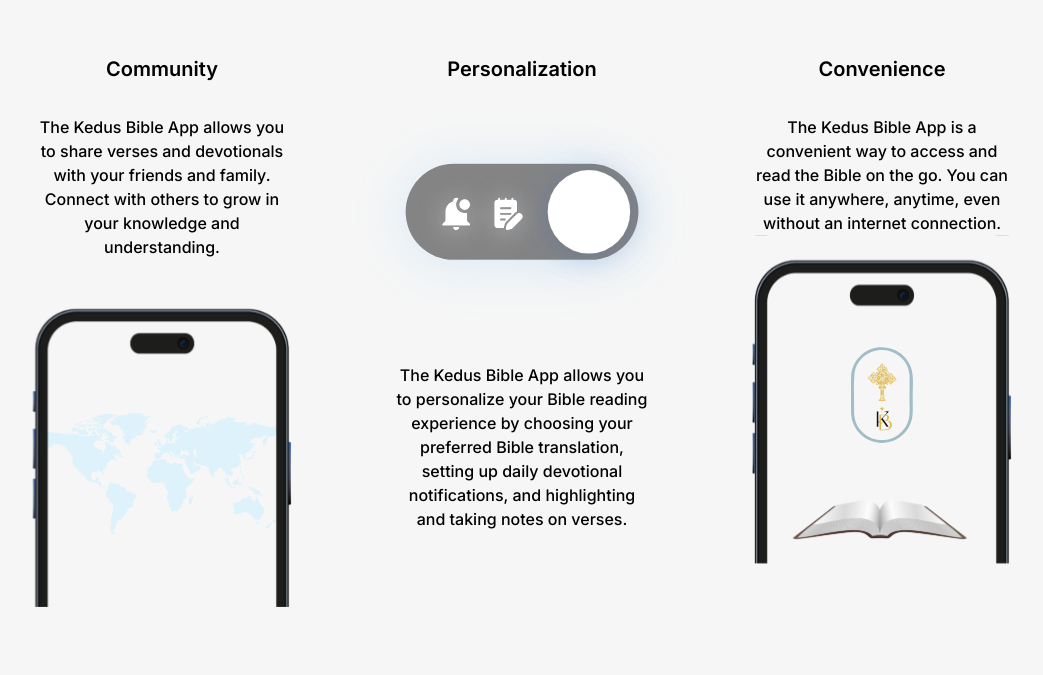
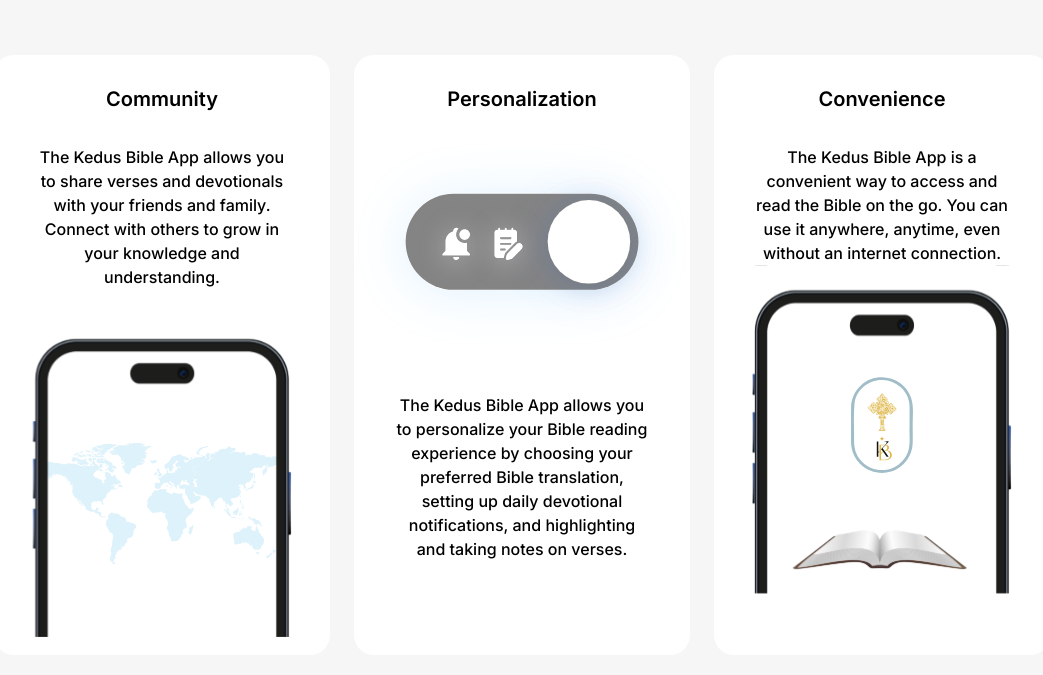
Before and after one commit to Yishak-KD/kb-web-clone, a Next.js app: page / in a window 1280 px wide. Shown: the part 4532-5207 px from the top of the page, without its empty margins (118-1161 px from the left). Built offline with nearby package versions, Linux system fonts and the light colour scheme; no server answers.

Commit message:
UI updates on Benefit section

```diff
--- a/src/uicomponents/BenefitsCard.tsx
+++ b/src/uicomponents/BenefitsCard.tsx
@@ -16,7 +16,7 @@ const BenefitsCard = ({ data }: BenefitCardProps) => {
         <div className="">
             {data.map((item, id) => {
                 return (
-                    <div className="bg-[#FFFFFF] flex flex-col items-center pt-10 rounded-2xl" key={id} style={{flex: 1, height: '600px'}}>
+                    <div className="flex flex-col items-center pt-10" key={id} style={{flex: 1, height: '600px', backgroundColor: '#FFFFFF', paddingTop: '30px', borderRadius: '20px'}}>
                         <h1 className="font-semibold text-xl mb-8">{item.title}</h1>
                         {item.id === 2 ? (
                             <div className="flex flex-col items-center">
--- a/tailwind.config.ts
+++ b/tailwind.config.ts
@@ -13,6 +13,9 @@ const config: Config = {
         "gradient-conic":
           "conic-gradient(from 180deg at 50% 50%, var(--tw-gradient-stops))",
       },
+      fontFamily: {
+        sans: ['Montserrat', 'sans-serif'],
+      }
     },
   },
   plugins: [],
```
